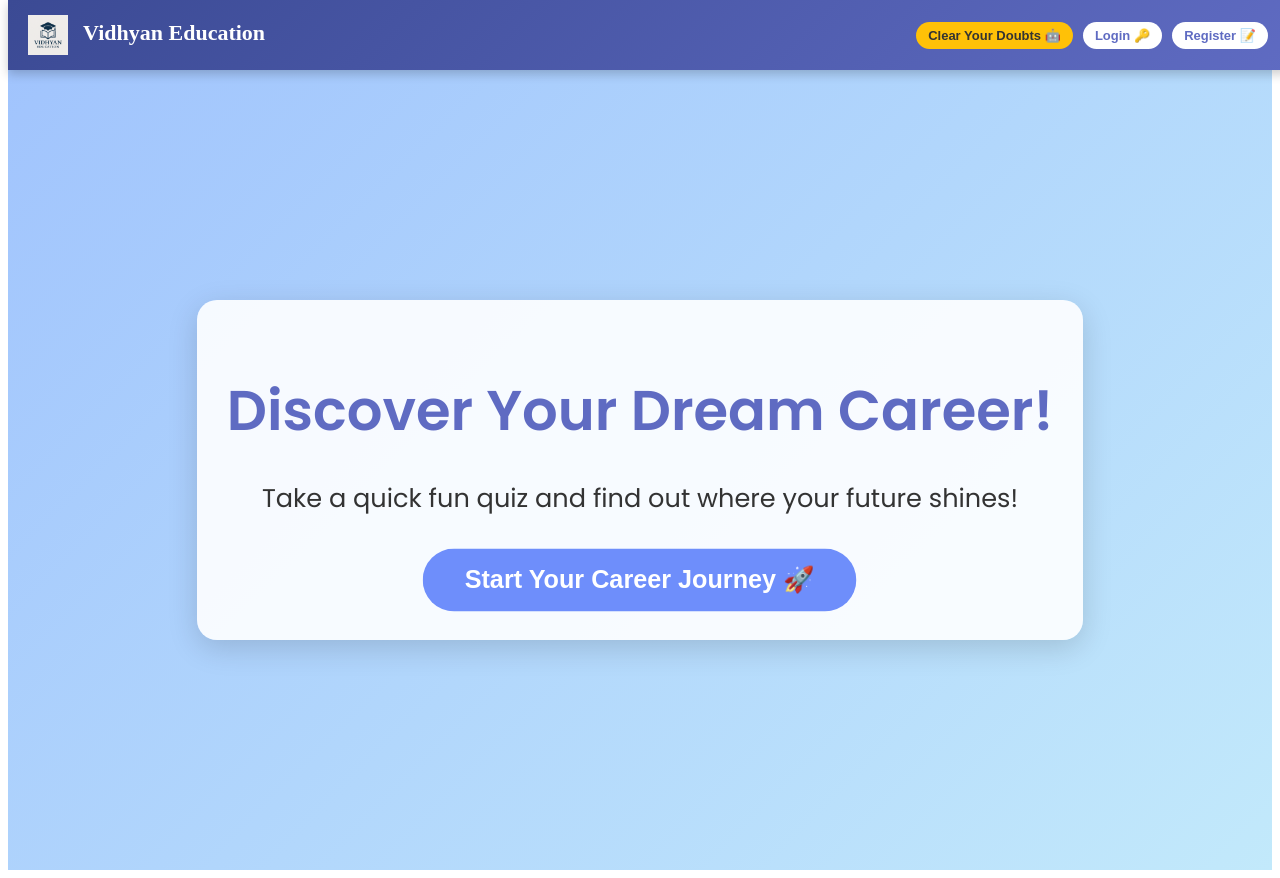
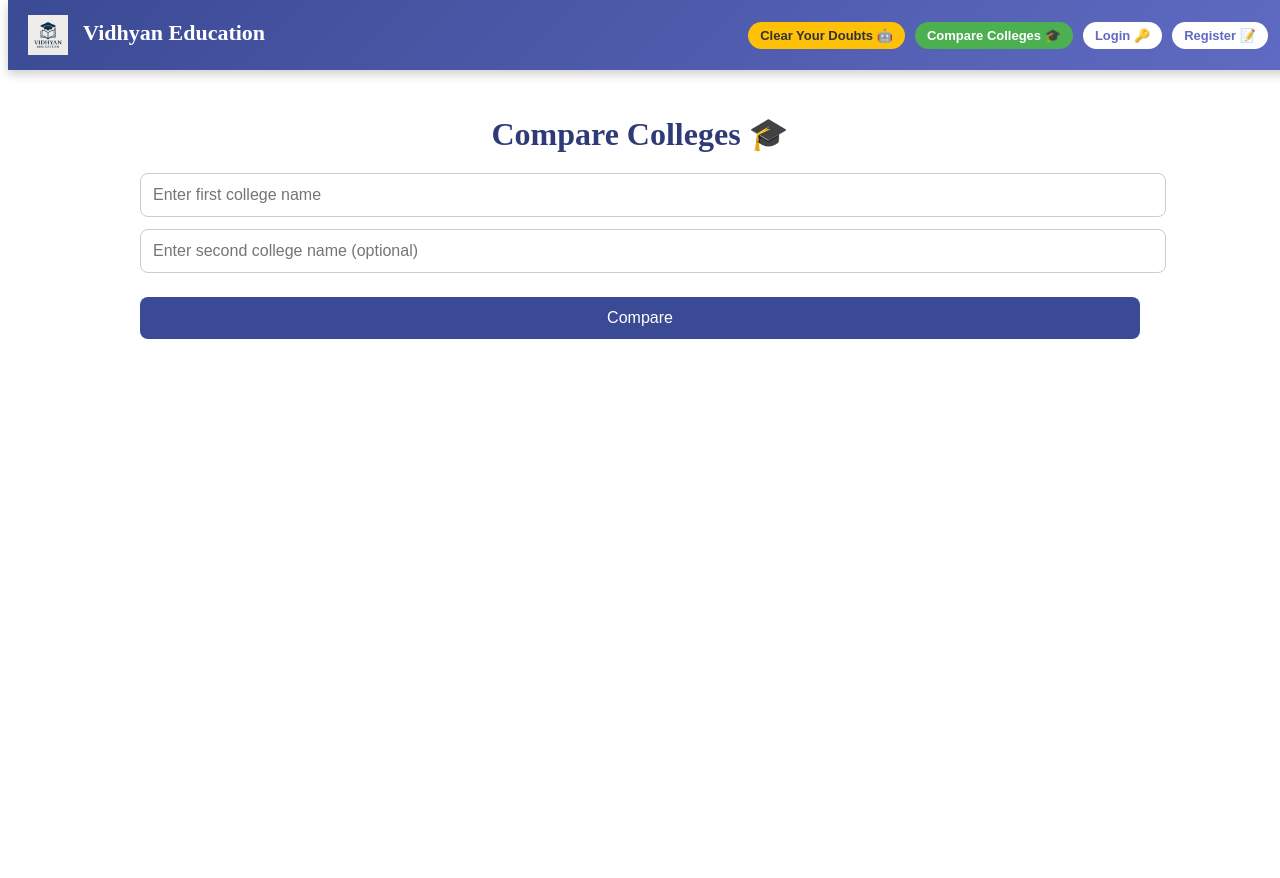
Before and after one commit to Hri-tha/Vidhyan-Education-Frontend, an Angular app: page /compare in a window 1280 px wide. Before the commit this address led to /. After the commit the page ends 800 px from the top, so only its background shows below. Built offline with nearby package versions, Linux system fonts and the light colour scheme.

Commit message:
Added code for college compare

```diff
--- a/package.json
+++ b/package.json
@@ -18,6 +18,8 @@
     "@angular/platform-browser": "^19.0.0",
     "@angular/platform-browser-dynamic": "^19.0.0",
     "@angular/router": "^19.0.0",
+    "html2canvas": "^1.4.1",
+    "jspdf": "^3.0.1",
     "rxjs": "~7.8.0",
     "tslib": "^2.3.0",
     "zone.js": "~0.15.0"
--- a/src/app/app.routes.ts
+++ b/src/app/app.routes.ts
@@ -6,6 +6,7 @@ import { LoginComponent } from './login/login.component';
 import { RegisterComponent } from './register/register.component';
 import { authGuard } from './auth.guard'; // 👉 import the guard
 import { ChatbotComponent } from './chatbot/chatbot.component';
+import { CollegeCompareComponent } from './college-compare/college-compare.component';
 
 export const routes: Routes = [
   { path: '', component: HomeComponent },
@@ -14,5 +15,6 @@ export const routes: Routes = [
   { path: 'login', component: LoginComponent },
   { path: 'register', component: RegisterComponent },
   { path: 'chatbot', component: ChatbotComponent},
+  { path: 'compare', component: CollegeCompareComponent},
   { path: '**', redirectTo: '' }
 ];
--- /dev/null
+++ b/src/app/college-compare/college-compare.component.html
@@ -0,0 +1,40 @@
+<div class="compare-wrapper">
+    <h2>Compare Colleges 🎓</h2>
+
+    <div class="form-group">
+      <input [(ngModel)]="college1" placeholder="Enter first college name" />
+      <input [(ngModel)]="college2" placeholder="Enter second college name (optional)" />
+      <button (click)="compareColleges()">Compare</button>
+    </div>
+
+    <div *ngIf="loading" class="loading">Loading...</div>
+    <div *ngIf="error" class="error">{{ error }}</div>
+
+    <div *ngIf="result" class="results" id="pdfContent">
+    <div *ngIf="result" class="results">
+        <div *ngIf="isArray(result)" class="college-grid">
+        <div *ngFor="let college of result" class="college-card">
+          <h3>{{ college.name }}</h3>
+          <p><strong>Location:</strong> {{ college.location }}</p>
+          <p><strong>Ranking:</strong> {{ college.ranking }}</p>
+          <p><strong>Fees:</strong> {{ college.fees }}</p>
+          <p><strong>Highest Package:</strong> {{ college.placements?.highest_package }}</p>
+          <p><strong>Average Package:</strong> {{ college.placements?.average_package }}</p>
+          <a [href]="college.website" target="_blank">Visit Website</a>
+        </div>
+      </div>
+
+
+      <div *ngIf="!isArray(result)" class="college-card single">
+        <h3>{{ result.name }}</h3>
+        <p><strong>Location:</strong> {{ result.location }}</p>
+        <p><strong>Ranking:</strong> {{ result.ranking }}</p>
+        <p><strong>Fees:</strong> {{ result.fees }}</p>
+        <p><strong>Highest Package:</strong> {{ result.placements?.highest_package }}</p>
+        <p><strong>Average Package:</strong> {{ result.placements?.average_package }}</p>
+        <a [href]="result.website" target="_blank">Visit Website</a>
+      </div>
+    </div>
+    </div>
+    <button *ngIf="result" (click)="downloadPDF()">Download College Info</button>
+  </div>
--- /dev/null
+++ b/src/app/college-compare/college-compare.component.scss
@@ -0,0 +1,155 @@
+.compare-wrapper {
+  padding: 80px 20px 40px;
+  max-width: 1000px;
+  margin: auto;
+  text-align: center;
+
+  h2 {
+    font-size: 2rem;
+    margin-bottom: 20px;
+    color: #2f3b78;
+  }
+}
+
+.form-group {
+  display: flex;
+  flex-direction: column;
+  gap: 12px;
+  margin-bottom: 24px;
+
+  input {
+    padding: 12px;
+    font-size: 1rem;
+    width: 100%;
+    border-radius: 8px;
+    border: 1px solid #ccc;
+    transition: border-color 0.3s;
+
+    &:focus {
+      border-color: #3b4a94;
+      outline: none;
+    }
+  }
+
+  button {
+    padding: 12px;
+    font-size: 1rem;
+    background-color: #3b4a94;
+    color: white;
+    border: none;
+    border-radius: 8px;
+    cursor: pointer;
+    transition: background-color 0.3s;
+
+    &:hover {
+      background-color: #2f3b78;
+    }
+  }
+}
+
+button {
+  margin-top: 12px;
+  padding: 10px 16px;
+  font-size: 1rem;
+  background-color: #3b4a94;
+  color: #fff;
+  border: none;
+  border-radius: 8px;
+  cursor: pointer;
+  transition: background-color 0.3s;
+
+  &:hover {
+    background-color: #2f3b78;
+  }
+}
+
+.loading, .error {
+  color: red;
+  margin-top: 12px;
+  font-size: 0.95rem;
+}
+
+.results {
+  margin-top: 24px;
+}
+
+.college-grid {
+  display: flex;
+  flex-wrap: wrap;
+  gap: 20px;
+  justify-content: center;
+}
+
+.college-card {
+  background-color: #f9f9f9;
+  padding: 20px;
+  border-radius: 12px;
+  box-shadow: 0 4px 12px rgba(0, 0, 0, 0.1);
+  text-align: left;
+  width: 100%;
+  max-width: 450px;
+  transition: transform 0.2s;
+
+  &:hover {
+    transform: translateY(-4px);
+  }
+
+  h3 {
+    font-size: 1.25rem;
+    margin-bottom: 10px;
+    color: #333;
+  }
+
+  p {
+    margin: 6px 0;
+    font-size: 0.95rem;
+  }
+
+  a {
+    display: inline-block;
+    margin-top: 10px;
+    color: #3b4a94;
+    text-decoration: underline;
+
+    &:hover {
+      color: #2f3b78;
+    }
+  }
+
+  &.single {
+    margin: auto;
+  }
+}
+
+/* Responsive styles */
+@media (max-width: 600px) {
+  .compare-wrapper {
+    padding: 60px 10px 30px;
+
+    h2 {
+      font-size: 1.5rem;
+    }
+  }
+
+  .form-group {
+    button {
+      font-size: 0.95rem;
+    }
+  }
+
+  .college-card {
+    padding: 16px;
+
+    h3 {
+      font-size: 1.1rem;
+    }
+
+    p {
+      font-size: 0.9rem;
+    }
+
+    a {
+      font-size: 0.9rem;
+    }
+  }
+}
--- /dev/null
+++ b/src/app/college-compare/college-compare.component.ts
@@ -0,0 +1,68 @@
+import { Component } from '@angular/core';
+import { HttpClient } from '@angular/common/http';
+import { CommonModule } from '@angular/common';
+import { RouterModule } from '@angular/router';
+import { FormsModule } from '@angular/forms';
+import jsPDF from 'jspdf';
+import html2canvas from 'html2canvas';
+
+@Component({
+  selector: 'app-college-compare',
+  standalone: true,
+  imports: [CommonModule, RouterModule,FormsModule],
+  templateUrl: './college-compare.component.html',
+  styleUrls: ['./college-compare.component.scss']
+})
+export class CollegeCompareComponent {
+  college1 = '';
+  college2 = '';
+  result: any = null;
+  loading = false;
+  error = '';
+
+  isArray(val: any): boolean {
+    return Array.isArray(val);
+  }
+
+
+  constructor(private http: HttpClient) {}
+
+  compareColleges() {
+    this.loading = true;
+    this.error = '';
+    this.result = null;
+
+
+
+    const body: any = { college1: this.college1 };
+    if (this.college2) body.college2 = this.college2;
+
+    this.http.post('https://vidhyan-education-backend.onrender.com/api/compare', body).subscribe({
+      next: (res) => {
+        this.result = res;
+        this.loading = false;
+      },
+      error: (err) => {
+        this.error = err.error?.error || 'An error occurred.';
+        this.loading = false;
+      }
+    });
+  }
+
+  downloadPDF() {
+    const content = document.getElementById('pdfContent');
+    if (!content) return;
+
+    html2canvas(content).then(canvas => {
+      const imgData = canvas.toDataURL('image/png');
+      const pdf = new jsPDF('p', 'mm', 'a4');
+      const imgProps = pdf.getImageProperties(imgData);
+      const pdfWidth = pdf.internal.pageSize.getWidth();
+      const pdfHeight = (imgProps.height * pdfWidth) / imgProps.width;
+
+      pdf.addImage(imgData, 'PNG', 0, 0, pdfWidth, pdfHeight);
+      pdf.save('college-info.pdf');
+    });
+  }
+
+}
--- a/src/app/navbar/navbar.component.html
+++ b/src/app/navbar/navbar.component.html
@@ -8,7 +8,7 @@
 
     <div class="nav-buttons">
       <button class="chatbot-btn" routerLink="/chatbot">Clear Your Doubts 🤖</button>
-
+      <button class="compare-btn" routerLink="/compare">Compare Colleges 🎓</button>
       <ng-container *ngIf="authService.currentUser | async as user; else guest">
         <div class="user-info">
           <img [src]="user.avatar ? user.avatar : 'Avatar.png'" alt="Profile" class="profile-pic">
--- a/src/app/navbar/navbar.component.scss
+++ b/src/app/navbar/navbar.component.scss
@@ -192,3 +192,20 @@ body, html {
       display: none;
     }
   }
+
+  .compare-btn {
+    background: #4caf50;
+    color: white;
+    border: none;
+    padding: 6px 12px;
+    font-weight: bold;
+    border-radius: 20px;
+    cursor: pointer;
+    font-size: 13px;
+    white-space: nowrap;
+    transition: background 0.3s ease;
+  }
+
+  .compare-btn:hover {
+    background: #388e3c;
+  }
```
Also changed, not shown: 2 other files (tests, documents, lock files or other folders).
